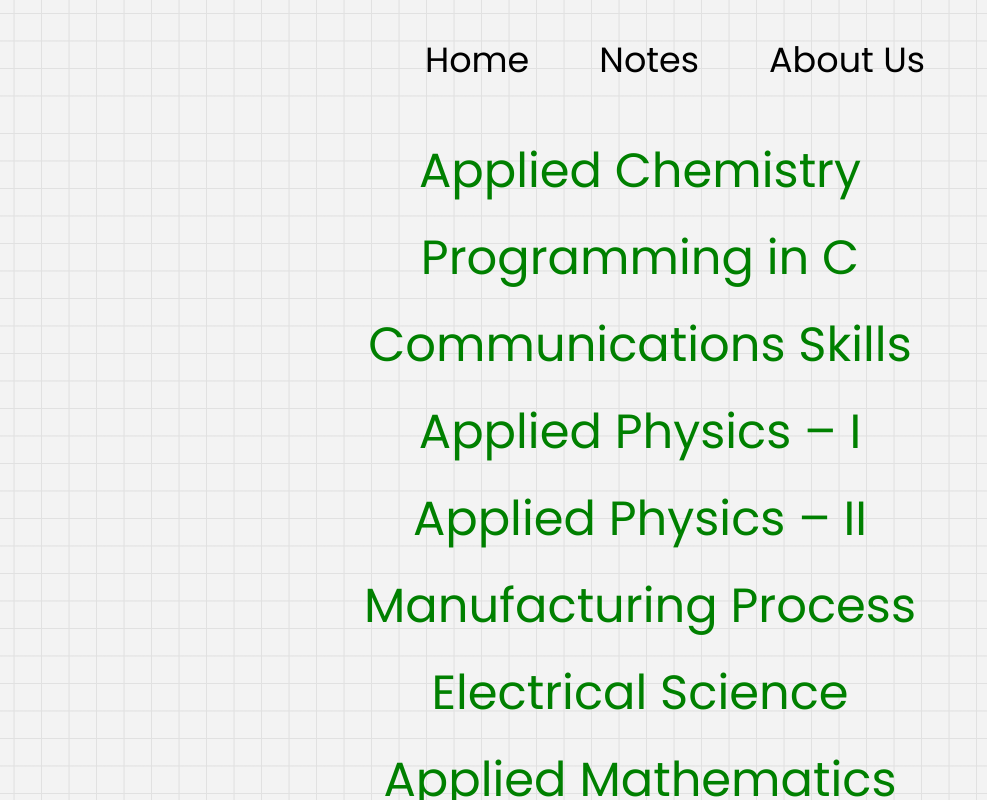
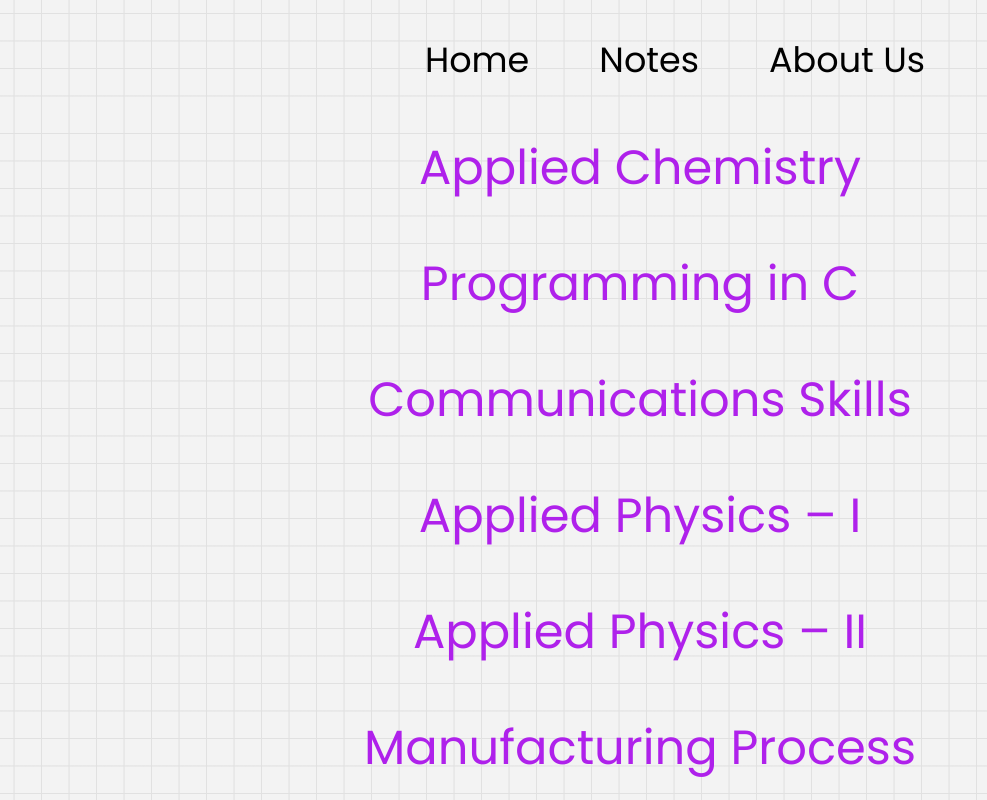
Before and after one commit to rahulxbhardwaj/fft, a React (Vite) app: page /notes in a window 1280 px wide. Shown: the top 800 px of the page, without its empty margins (0-987 px from the left). Built offline with nearby package versions, Linux system fonts and the light colour scheme; a web font is replaced by a local one.

Commit message:
fix the css of site

```diff
--- a/components/courses.jsx
+++ b/components/courses.jsx
@@ -50,9 +50,11 @@ const Courses = () => {
             )}
           >
             <h1 id="course_subject_name">
+              <div class="subject-container">
             <Link to={`/notes/${id}`} passHref>
               {subjects[id].Subject}
             </Link>
+              </div>
             </h1>
 
           </div>
--- a/styles/courses.scss
+++ b/styles/courses.scss
@@ -1,19 +1,32 @@
-#course_subject_name{
-  text-align:center;
-  color : green;
-  padding-top : 15px;
-  transition: all 0.5s ease;
-  // background-color :
+.subject-container {
+  display: inline-block;
+  border: 2px solid transparent; /* Border width */
+  border-radius: 0.5rem;
+  overflow: hidden;
+  transition: border-color 0.5s ease;
+}
+
+.subject-container:hover {
+  border-color: black;
+}
+
+#course_subject_name {
+  text-align: center;
+  color: #AF21EB;
+  padding: 10px 15px;
+  cursor: pointer;
+  transition: color 0.5s ease, transform 0.5s ease;
 }
 
 #course_subject_name:hover {
-  color: blue;
-   transform: scale(1.5);
+  color: #2157EB;
+  transform: scale(1.2);
 }
 
-
-
-
+.Home_main {
+  height: auto;
+  text-align: center;
+}
 
 
 //___________________Pay Here Css _________________________
--- a/styles/home.scss
+++ b/styles/home.scss
@@ -116,7 +116,7 @@ h1 {
 
 .home_page2 {
   width: 100%;
-  height: 100%;
+  height: auto;
 
   background: #000000;
   --gap: 5em;
```
